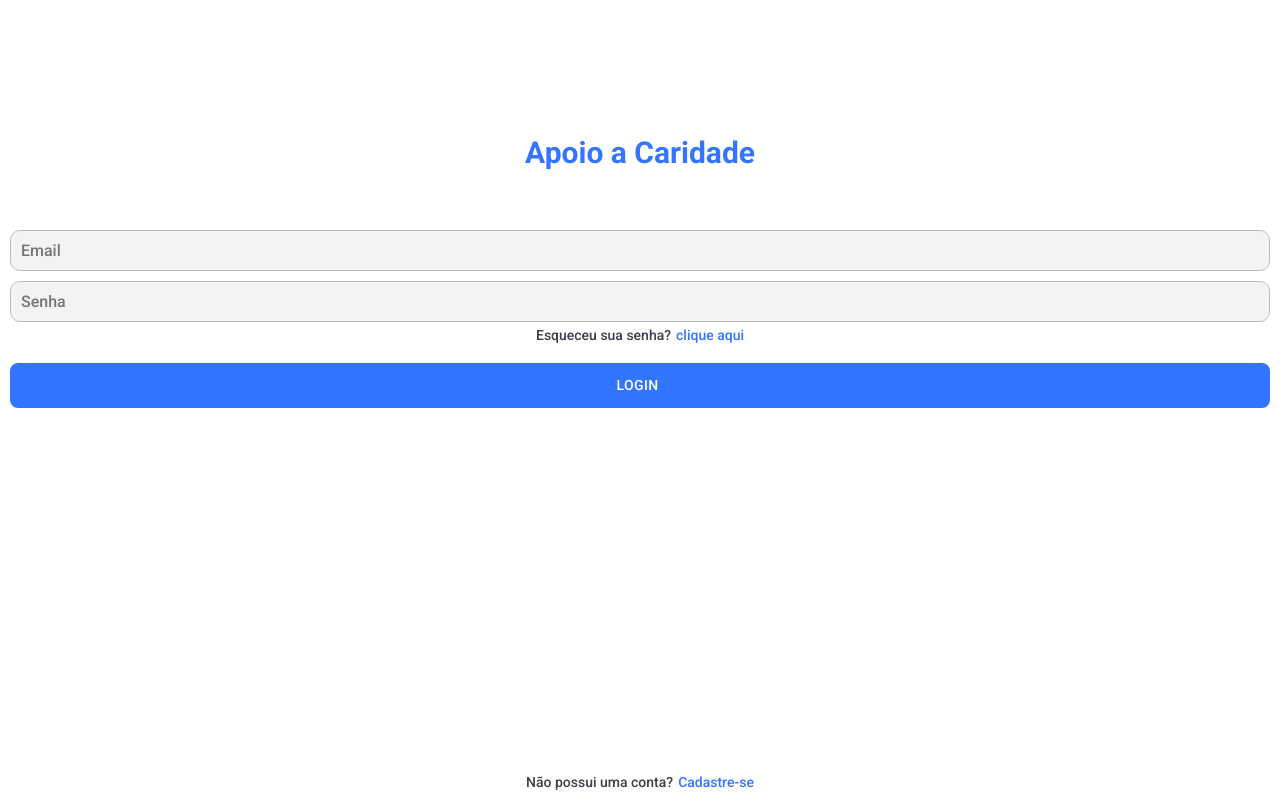
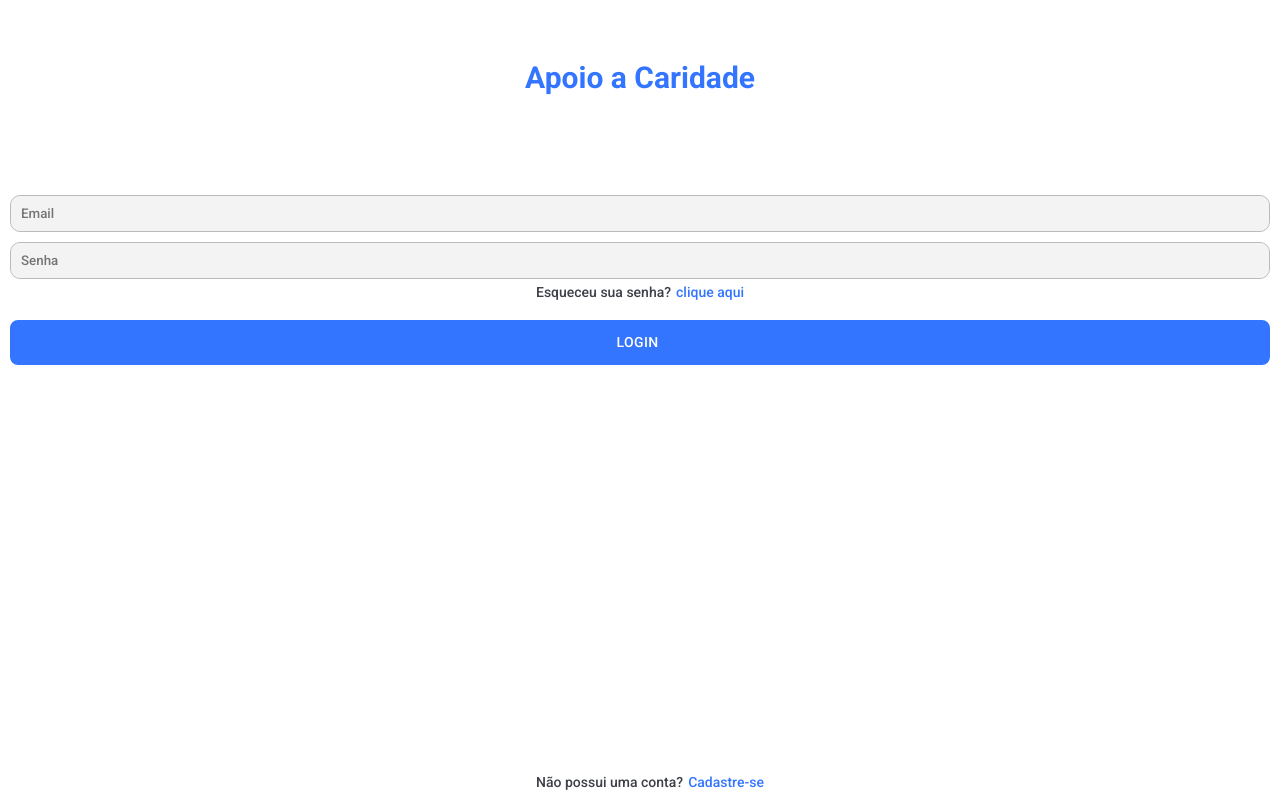
Before and after one commit to RedsonF/apoio-a-caridade, a React (Create React App) app: page / in a window 1280 px wide. Built offline with nearby package versions, Linux system fonts and the light colour scheme.

Commit message:
mudanças de css telas de login

```diff
--- a/src/components/Input/styles.module.css
+++ b/src/components/Input/styles.module.css
@@ -17,7 +17,6 @@
   border: none;
   padding: 10px;
   outline: none;
-  font-size: 16px;
 }
 
 .error {
--- a/src/components/SignTemplate/styles.module.css
+++ b/src/components/SignTemplate/styles.module.css
@@ -4,10 +4,10 @@
   flex-direction: column;
   height: 100%;
   gap: 60px;
+  padding-top: 60px;
 }
 
 .title {
-  flex: 1;
   display: flex;
   align-items: flex-end;
   justify-content: center;
--- a/src/pages/Sign/DonorSignup/styles.module.css
+++ b/src/pages/Sign/DonorSignup/styles.module.css
@@ -1,5 +1,5 @@
 .form {
-  flex: 3;
+  margin-top: 40px;
 }
 
 .text {
@@ -8,6 +8,9 @@
   justify-content: center;
   font-size: 14px;
   gap: 5px;
+  width: 100%;
+  position: fixed;
+  bottom: 10px;
 }
 
 .link {
--- a/src/pages/Sign/InstituitionSignup/styles.module.css
+++ b/src/pages/Sign/InstituitionSignup/styles.module.css
@@ -1,5 +1,5 @@
 .form {
-  flex: 4;
+  margin-top: 10px;
 }
 
 .text {
@@ -8,6 +8,9 @@
   justify-content: center;
   font-size: 14px;
   gap: 5px;
+  position: fixed;
+  bottom: 10px;
+  width: 100%;
 }
 
 .link {
--- a/src/pages/Sign/Login/index.jsx
+++ b/src/pages/Sign/Login/index.jsx
@@ -94,7 +94,13 @@
               Login
             </Button>
           </div>
-          <div className={styles.text}>
+          <div
+            className={styles.text}
+            style={{
+              position: 'fixed',
+              bottom: 10,
+            }}
+          >
             <p>Não possui uma conta?</p>
             <p onClick={() => navigateToPreSignup()} className={styles.link}>
               Cadastre-se
--- a/src/pages/Sign/Login/styles.module.css
+++ b/src/pages/Sign/Login/styles.module.css
@@ -1,5 +1,5 @@
 .form {
-  flex: 3;
+  margin-top: 40px;
 }
 
 .text {
@@ -8,6 +8,7 @@
   justify-content: center;
   font-size: 14px;
   gap: 5px;
+  width: 100%;
 }
 
 .link {
```
